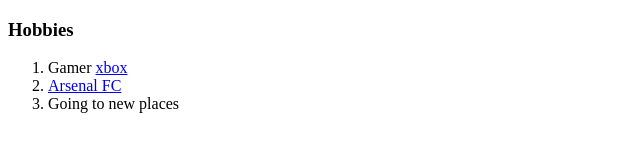
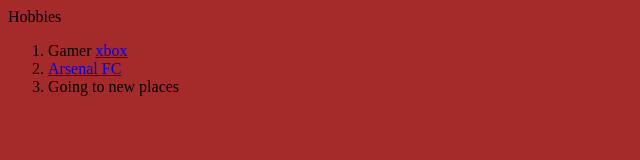
Before and after one commit to Olamilekan3310/CV, a plain HTML site: page hobbies.html in a window 1280 px wide. Shown: the whole page, without its empty margins (0-640 px from the left). Drawn offline with Linux system fonts and the light colour scheme.

Commit message:
Update hobbies.html

```diff
--- a/hobbies.html
+++ b/hobbies.html
@@ -5,7 +5,7 @@
     <meta name="viewport" content="width=device-width, initial-scale=1.0">
     <title>My Hobbies</title>
 </head>
-<body>
+<body style="background-color: brown;"
     <h3>Hobbies</h3>
 <ol>
     <li>Gamer <a href="http://www.xbos.com/home.html">xbox</a>
```
